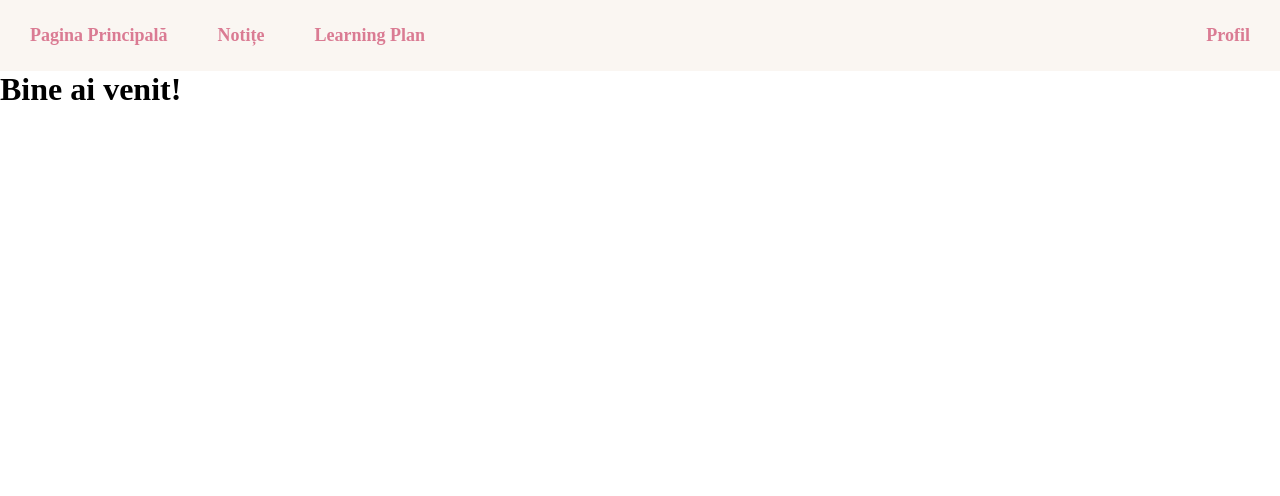
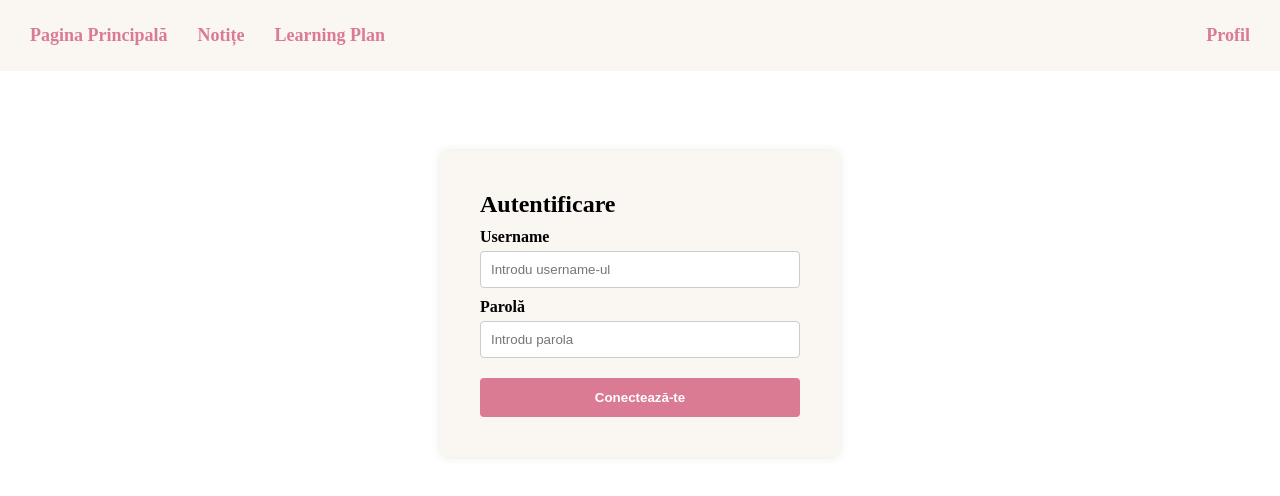
Before and after one commit to Laura-Baluti/IC, a React (Vite) app in the folder Front-End/: page /login in a window 1280 px wide. Shown: the top 496 px of the page. Built offline with nearby package versions, Linux system fonts and the light colour scheme.

Commit message:
update frontend

```diff
--- a/Front-End/package.json
+++ b/Front-End/package.json
@@ -11,7 +11,8 @@
   },
   "dependencies": {
     "react": "^19.0.0",
-    "react-dom": "^19.0.0"
+    "react-dom": "^19.0.0",
+    "react-router-dom": "^7.4.1"
   },
   "devDependencies": {
     "@eslint/js": "^9.21.0",
--- a/Front-End/src/App.jsx
+++ b/Front-End/src/App.jsx
@@ -1,17 +1,19 @@
 import React from "react";
+import { BrowserRouter as Router, Routes, Route } from "react-router-dom";
+import './index.css';
+import Login from './Login';
 
 const App = () => {
   return (
-    <div>
+    <Router>
       <nav className="navbar">
-        <a href="#" className="nav-link">Pagina Principală</a>
-        <a href="#" className="nav-link">Notițe</a>
-        <a href="#" className="nav-link">Learning Plan</a>
-
-
+        <div className="nav-links">
+          <a href="/">Pagina Principală</a>
+          <a href="/notite">Notițe</a>
+          <a href="/learning-plan">Learning Plan</a>
+        </div>
         <div className="profile-container">
           <span className="profile-text">Profil</span>
-
           <div className="dropdown">
             <div className="dropdown-content">
               <a href="#">Setări</a>
@@ -21,15 +23,11 @@ const App = () => {
         </div>
       </nav>
 
-
-      <main className="principal">
-        <h1>Bine ai venit!</h1>
-      </main>
-
-
-    </div>
-
-
+      <Routes>
+        <Route path="/" element={<div>Acasă</div>} />
+        <Route path="/login" element={<Login />} />
+      </Routes>
+    </Router>
   );
 };
 
--- /dev/null
+++ b/Front-End/src/Login.css
@@ -0,0 +1,39 @@
+.login-container {
+    max-width: 400px;
+    margin: 80px auto;
+    padding: 40px;
+    background-color: #faf6f2;
+    border-radius: 8px;
+    box-shadow: 0 0 10px rgba(0,0,0,0.1);
+  }
+
+  .login-form {
+    display: flex;
+    flex-direction: column;
+  }
+
+  .login-form label {
+    margin: 10px 0 5px;
+    font-weight: bold;
+  }
+
+  .login-form input {
+    padding: 10px;
+    border: 1px solid #ccc;
+    border-radius: 4px;
+  }
+
+  .login-form button {
+    margin-top: 20px;
+    padding: 12px;
+    background-color: #da7b93;
+    color: white;
+    font-weight: bold;
+    border: none;
+    border-radius: 4px;
+    cursor: pointer;
+  }
+
+  .login-form button:hover {
+    background-color: #c96b83;
+  }
--- /dev/null
+++ b/Front-End/src/Login.jsx
@@ -0,0 +1,49 @@
+import React, { useState } from 'react';
+import './Login.css';
+
+const Login = () => {
+  // Folosim useState pentru a gestiona valorile introduse de utilizator
+  const [username, setUsername] = useState('');
+  const [password, setPassword] = useState('');
+
+  // Funcția pentru gestionarea submit-ului formularului
+  const handleSubmit = (e) => {
+    e.preventDefault();
+    if (username && password) {
+      // Poți adăuga logica de autentificare aici (de exemplu, validare cu backend sau localStorage)
+      alert(`Autentificare reușită! Username: ${username}`);
+      // După autentificare, poți face redirecționarea către pagina principală, dacă vrei
+    } else {
+      alert('Te rugăm să completezi toate câmpurile!');
+    }
+  };
+
+  return (
+    <div className="login-container">
+      <h2>Autentificare</h2>
+      <form className="login-form" onSubmit={handleSubmit}>
+        <label>Username</label>
+        <input
+          type="text"
+          placeholder="Introdu username-ul"
+          value={username}
+          onChange={(e) => setUsername(e.target.value)}
+          required
+        />
+
+        <label>Parolă</label>
+        <input
+          type="password"
+          placeholder="Introdu parola"
+          value={password}
+          onChange={(e) => setPassword(e.target.value)}
+          required
+        />
+
+        <button type="submit">Conectează-te</button>
+      </form>
+    </div>
+  );
+};
+
+export default Login;
```
Also changed, not shown: 1 other file (tests, documents, lock files or other folders).
